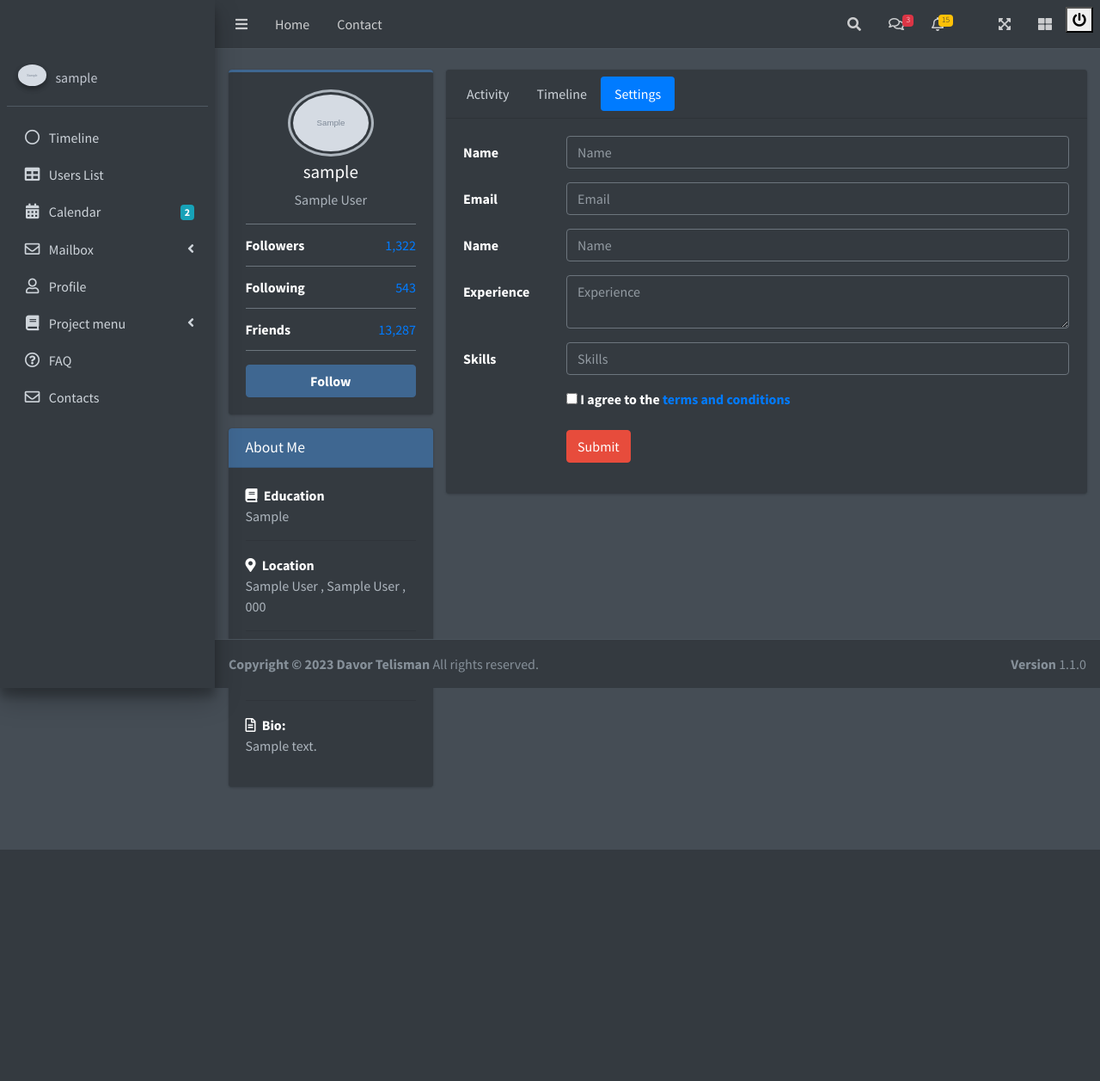
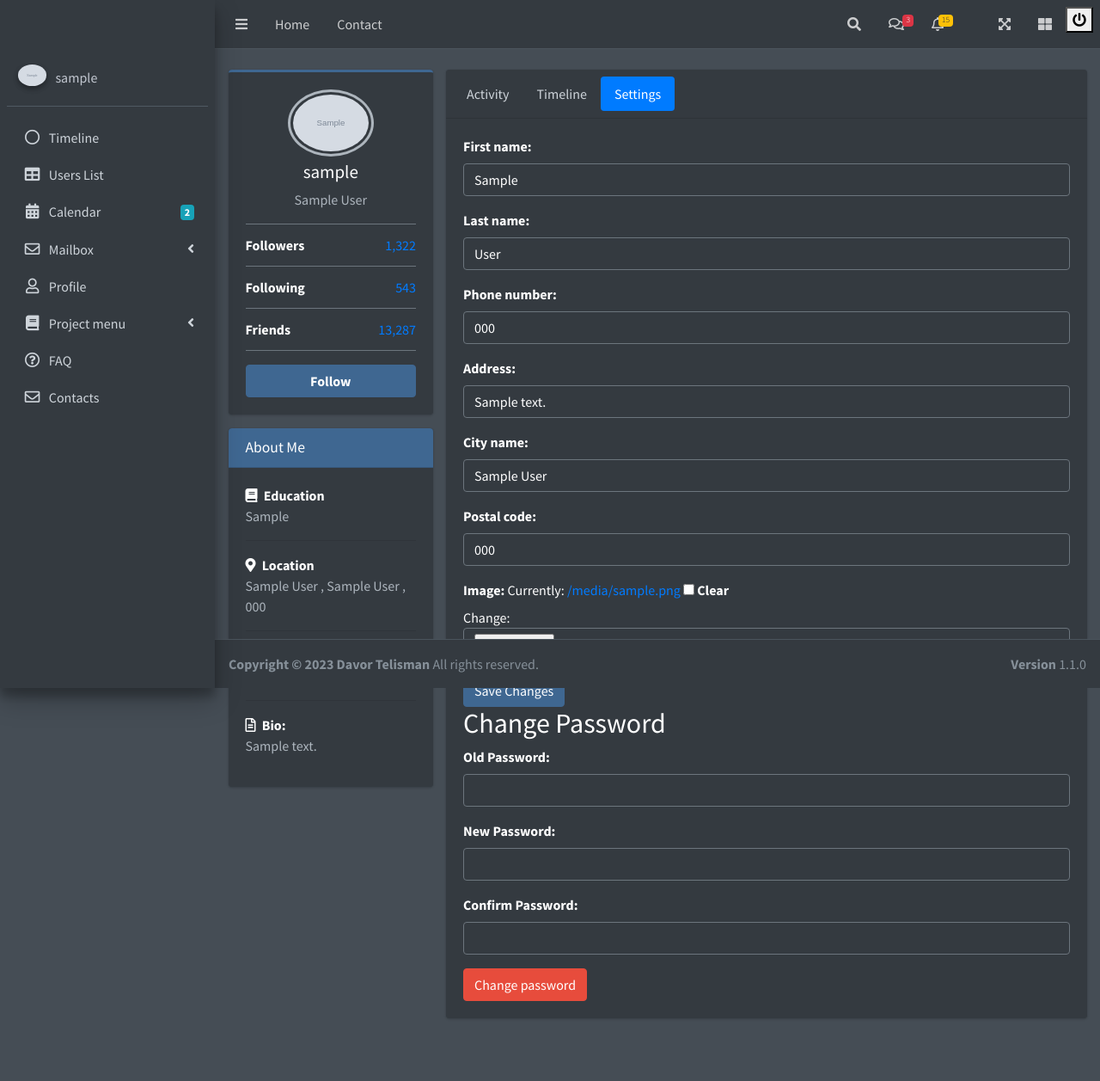
Before and after one commit to Telisman/Podcast_Streaming_Platform, a Django app: page /user/profile_page/ in a window 1280 px wide, after a click on "Settings". Shown: the whole page at 86% size. Before the commit the page ends 988 px from the top, so only its background shows below. Run offline with Django 4.2, Linux system fonts and the light colour scheme; a user stored in the database is signed in; tables that the repository leaves empty hold one stand-in row (values such as "Sample post"); grey boxes marked "Sample" are stand-in pictures; grey boxes labelled with a size stand in for pictures from a placeholder-image service; data that the repository does not hold is empty; parts of the project's set-up code (start-up, migrations or seed data) failed here and were passed over; some libraries are stand-ins or nearby versions.

Commit message:
Create new app for are project: podcast_blog 1. new model of  podcast_blog 2.new urls.py 3.Forms for blog 4.View 5. edit in to pages: timeline, and profile 6. create comments and likes for blog 7.add settings forms for user edit and set new password

```diff
--- a/podcast_user/forms.py
+++ b/podcast_user/forms.py
@@ -1,4 +1,4 @@
-from django.contrib.auth.forms import UserCreationForm, AuthenticationForm
+from django.contrib.auth.forms import UserCreationForm, AuthenticationForm,UserChangeForm,PasswordChangeForm
 from .models import PodcastUser,Country
 from django import forms
 
@@ -12,3 +12,22 @@ class CustomUserCreationForm(UserCreationForm):
 
 class CustomAuthenticationForm(AuthenticationForm):
     username = forms.EmailField(label='Email')
+
+
+
+
+class UserEditForm(UserChangeForm):
+    password = None
+
+    class Meta:
+        model = PodcastUser
+        fields = ('first_name', 'last_name', 'phone_number', 'address', 'city_name', 'postal_code', 'image')
+
+class PasswordForm(PasswordChangeForm):
+    old_password = forms.CharField(label="Old Password", widget=forms.PasswordInput(attrs={'class': 'form-control'}))
+    new_password1 = forms.CharField(label="New Password", widget=forms.PasswordInput(attrs={'class': 'form-control'}))
+    new_password2 = forms.CharField(label="Confirm Password", widget=forms.PasswordInput(attrs={'class': 'form-control'}))
+
+    class Meta:
+        model = PodcastUser
+        fields = ('old_password', 'new_password1', 'new_password2')
--- a/podcast_user/views.py
+++ b/podcast_user/views.py
@@ -1,10 +1,11 @@
 from django.contrib.auth import login,logout
 from django.shortcuts import render, redirect
-from .forms import CustomUserCreationForm, CustomAuthenticationForm
+from .forms import CustomUserCreationForm, CustomAuthenticationForm,UserEditForm,PasswordForm
 from .models import PodcastUser, UserInfo
 from datetime import datetime, timedelta,date
 from django.contrib.auth.decorators import login_required
 from podcast_blog.models import Podcast_Blog
+from django.contrib import messages
 
 def Navbar_footer_menu(request):
     return render(request, "pages/navbar_footer_menu.html", {})
@@ -52,7 +53,32 @@
     for post in blog_posts:
         like_counts.append(post.likes.count())
 
-    return render(request, 'pages/users/profile.html',{'user': request.user, 'user_info': user_info, 'blog_posts': blog_posts, 'like_counts':like_counts})
+    if request.method == 'POST':
+        user_form = UserEditForm(request.POST, request.FILES, instance=request.user)
+        password_form = PasswordForm(request.user, request.POST)
+
+        if user_form.is_valid():
+            user_form.save()
+            messages.success(request, 'Your profile has been updated.')
+            return redirect('profile_page')
+
+        if password_form.is_valid():
+            password_form.save()
+            messages.success(request, 'Your password has been updated.')
+            return redirect('profile_page')
+
+    else:
+        user_form = UserEditForm(instance=request.user)
+        password_form = PasswordForm(request.user)
+
+    return render(request, 'pages/users/profile.html', {
+        'user': request.user,
+        'user_info': user_info,
+        'blog_posts': blog_posts,
+        'like_counts': like_counts,
+        'user_form': user_form,
+        'password_form': password_form,
+    })
 
 
 def users_list(request):
--- a/templates/pages/users/profile.html
+++ b/templates/pages/users/profile.html
@@ -116,8 +116,7 @@
                       </p>
 
                       <p>
-                        <a href="#" class="link-black text-sm"><i class="far fa-thumbs-up mr-1"></i> Like {{ post.likes.count }}
-</a>
+                        <a href="#" class="link-black text-sm"><i class="far fa-thumbs-up mr-1"></i> Like {{ post.likes.count }}</a>
                         <span class="float-right">
                           <a href="#" class="link-black text-sm">
                             <i class="far fa-comments mr-1"></i> Comments  {{ post.comments.count }}
@@ -230,52 +229,60 @@
                   <!-- /.tab-pane -->
 
                   <div class="tab-pane" id="settings">
-                    <form class="form-horizontal">
-                      <div class="form-group row">
-                        <label for="inputName" class="col-sm-2 col-form-label">Name</label>
-                        <div class="col-sm-10">
-                          <input type="email" class="form-control" id="inputName" placeholder="Name">
-                        </div>
-                      </div>
-                      <div class="form-group row">
-                        <label for="inputEmail" class="col-sm-2 col-form-label">Email</label>
-                        <div class="col-sm-10">
-                          <input type="email" class="form-control" id="inputEmail" placeholder="Email">
-                        </div>
-                      </div>
-                      <div class="form-group row">
-                        <label for="inputName2" class="col-sm-2 col-form-label">Name</label>
-                        <div class="col-sm-10">
-                          <input type="text" class="form-control" id="inputName2" placeholder="Name">
-                        </div>
-                      </div>
-                      <div class="form-group row">
-                        <label for="inputExperience" class="col-sm-2 col-form-label">Experience</label>
-                        <div class="col-sm-10">
-                          <textarea class="form-control" id="inputExperience" placeholder="Experience"></textarea>
-                        </div>
-                      </div>
-                      <div class="form-group row">
-                        <label for="inputSkills" class="col-sm-2 col-form-label">Skills</label>
-                        <div class="col-sm-10">
-                          <input type="text" class="form-control" id="inputSkills" placeholder="Skills">
-                        </div>
-                      </div>
-                      <div class="form-group row">
-                        <div class="offset-sm-2 col-sm-10">
-                          <div class="checkbox">
-                            <label>
-                              <input type="checkbox"> I agree to the <a href="#">terms and conditions</a>
-                            </label>
-                          </div>
-                        </div>
-                      </div>
-                      <div class="form-group row">
-                        <div class="offset-sm-2 col-sm-10">
-                          <button type="submit" class="btn btn-danger">Submit</button>
-                        </div>
-                      </div>
-                    </form>
+                    {% if user_form %}
+                      <form method="post" enctype="multipart/form-data">
+                        {% csrf_token %}
+                        <p>
+                          <label for="id_first_name">First name:</label>
+                          <input type="text" name="first_name" class="form-control" value="{{ user.first_name }}"   id="id_first_name">
+                        </p>
+
+                        <p>
+                          <label for="id_last_name">Last name:</label>
+                          <input type="text" name="last_name" class="form-control" value="{{ user.last_name }}" id="id_last_name">
+                        </p>
+
+                        <p>
+                          <label for="id_phone_number">Phone number:</label>
+                          <input type="text" name="phone_number"  class="form-control" value="{{ user.phone_number }}" id="id_phone_number">
+                        </p>
+
+                        <p>
+                          <label for="id_address">Address:</label>
+                          <input type="text" name="address" class="form-control" value="{{ user.address }}"  id="id_address">
+                        </p>
+
+                        <p>
+                          <label for="id_city_name">City name:</label>
+                          <input type="text" name="city_name" class="form-control" value="{{ user.city_name }}" id="id_city_name">
+                        </p>
+
+                        <p>
+                          <label for="id_postal_code">Postal code:</label>
+                          <input type="text" name="postal_code" class="form-control"  value="{{ user.postal_code }}"  id="id_postal_code">
+                        </p>
+
+                        <p>
+                          <label for="id_image">Image:</label>
+                          Currently: <a href="{{ user.image.url }}">{{ user.image.url }} </a>
+                            <input type="checkbox"  name="image-clear" id="image-clear_id">
+                            <label for="image-clear_id">Clear</label><br>
+                            Change:
+                            <input type="file"  class="form-control" name="image" accept="image/*" id="id_image">
+                        </p>
+                        <button type="submit" class="btn btn-primary">Save Changes</button>
+                      </form>
+
+                    {% endif %}
+                    {% if password_form %}
+                      <h2>Change Password</h2>
+                      <form method="post">
+                        {% csrf_token %}
+                        {{ password_form.as_p }}
+                          <button type="submit" class="btn btn-danger">Change password </button>
+                      </form>
+                    {% endif %}
+
                   </div>
                   <!-- /.tab-pane -->
                 </div>
```
Also changed, not shown: media/user_images/Podcast-Images_Wvg8me8.jpg (added), media/user_images/Podcast-Images_j44ldMb.jpg (added), media/user_images/slika_4jwLaZg.jpg (added), media/user_images/slika_BQE0WMl.jpg (added), media/user_images/slika_baN9mU9.jpg (added).
